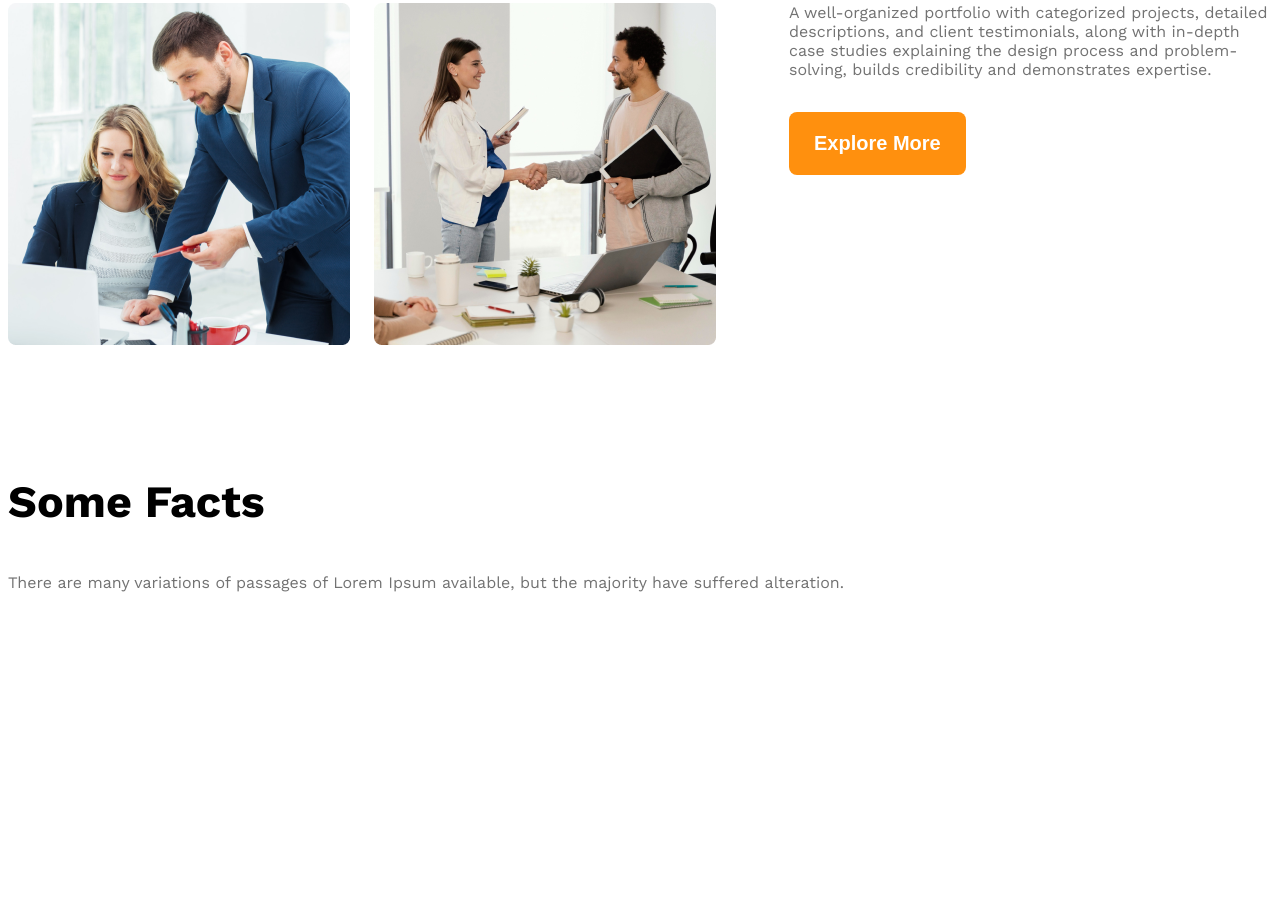
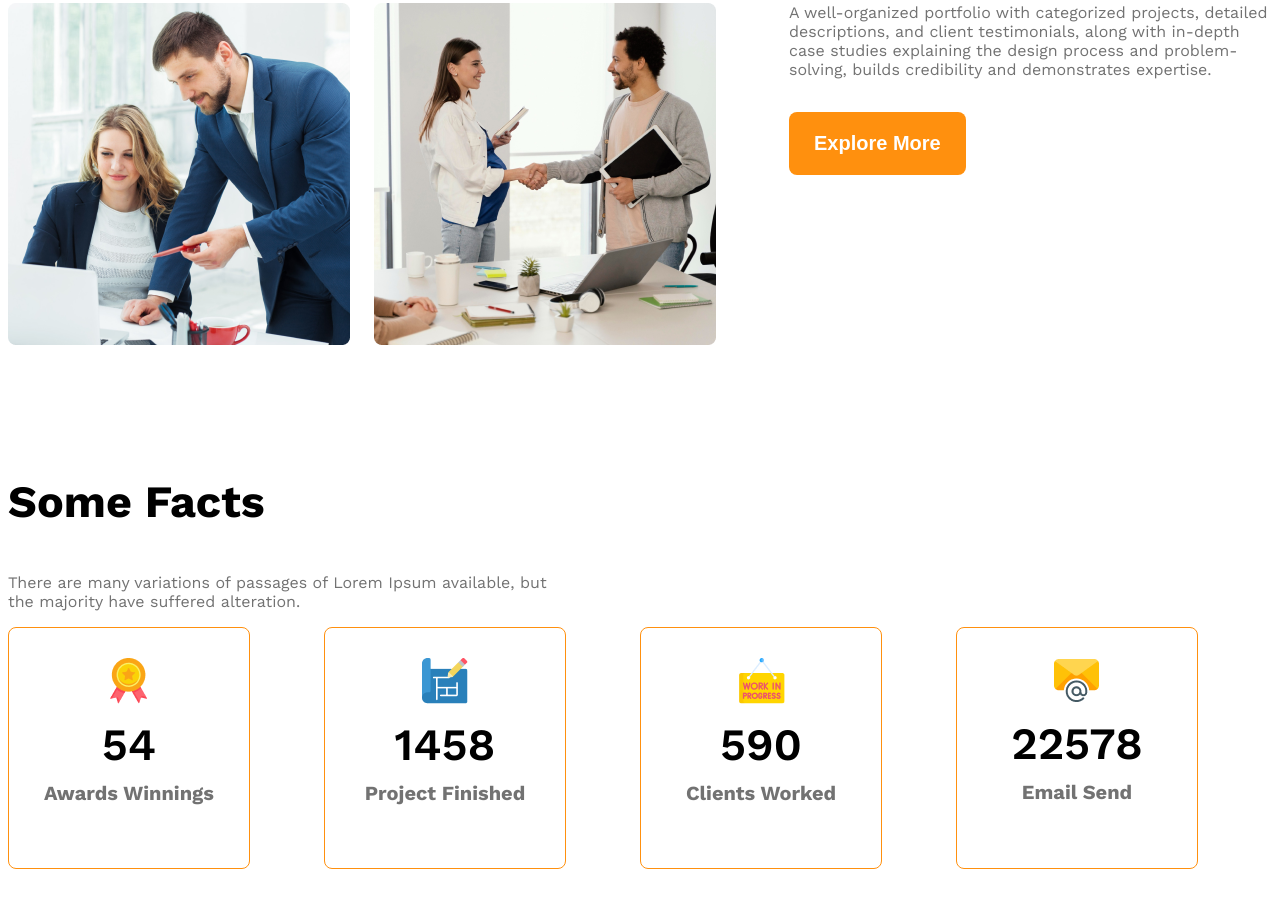
Before and after one commit to TauhidKiron/g3-responsive-architects-website, a plain HTML site: page index.html in a window 1280 px wide. Shown: the part 1677-2584 px from the top of the page. Before the commit the page ends 2558 px from the top, so only its background shows below. Drawn offline with nearby package versions, Linux system fonts and the light colour scheme.

Commit message:
Some Facts maked Responsive

```diff
--- a/index.html
+++ b/index.html
@@ -43,27 +43,35 @@
         <!-- Features will enjoy -->
          <section>
             <h3 class="section-title">Some Facts</h3>
-            <p class="text-light-gray">There are many variations of passages of Lorem Ipsum available, but the majority have suffered alteration.</p>
+            <p class="text-light-gray fact-description">There are many variations of passages of Lorem Ipsum available, but the majority have suffered alteration.</p>
             <div class="fact-container">
-                <div class="fact">
-                    <img src="" alt="" class="fact-icon">
-                    <h4 class="fact-number"></h4>
-                    <h5 class="fact-name"></h5>
+                <div class="fact-card display-flex">
+                   <div>
+                     <img src="images/icons/ribon.png" alt="" class="fact-icon">
+                    <h4 class="fact-number">54</h4>
+                    <h5 class="fact-name text-light-gray">Awards Winnings</h5>
+                   </div>
                 </div>
-                <div class="fact">
-                    <img src="" alt="" class="fact-icon">
-                    <h4 class="fact-number"></h4>
-                    <h5 class="fact-name"></h5>
+                <div class="fact-card display-flex">
+                  <div>
+                      <img src="images/icons/projects.png" alt="" class="fact-icon">
+                    <h4 class="fact-number">1458</h4>
+                    <h5 class="fact-name text-light-gray">Project Finished</h5>
+                  </div>
                 </div>
-                <div class="fact">
-                    <img src="" alt="" class="fact-icon">
-                    <h4 class="fact-number"></h4>
-                    <h5 class="fact-name"></h5>
+                <div class="fact-card display-flex">
+                   <div>
+                     <img src="images/icons/customers.png" alt="" class="fact-icon">
+                    <h4 class="fact-number">590</h4>
+                    <h5 class="fact-name text-light-gray">Clients Worked</h5>
+                   </div>
                 </div>
-                <div class="fact">
-                    <img src="" alt="" class="fact-icon">
-                    <h4 class="fact-number"></h4>
-                    <h5 class="fact-name"></h5>
+                <div class="fact-card display-flex">
+                  <div>
+                      <img src="images/icons/email.png" alt="" class="fact-icon">
+                    <h4 class="fact-number">22578</h4>
+                    <h5 class="fact-name text-light-gray">Email Send</h5>
+                  </div>
                 </div>
             </div>
          </section>
--- a/style.css
+++ b/style.css
@@ -118,7 +118,33 @@ main > section{
   font-weight: 500;
 }
 
-
+/* Some Facts related Styles */
+.fact-container{
+    display: grid;grid-template-columns: repeat(4,1fr);
+}
+.fact-card{
+    text-align: center;
+    border: 1px solid #FF900E;
+    width: 240px;
+    height: 240px;
+    border-radius: 8px;
+    align-items: center;
+    justify-content: center;
+}
+.fact-number{
+    font-size: 2.8rem;
+    font-weight: 600;
+    margin-top: 10px;
+    margin-bottom: 5px;
+}
+.fact-name{
+    font-size: 1.25rem;
+    font-weight: 700;
+    margin-top: 10px;
+}
+.fact-description{
+    max-width: 540px;
+}
 
 /* Responsive Media Query */
 
```
